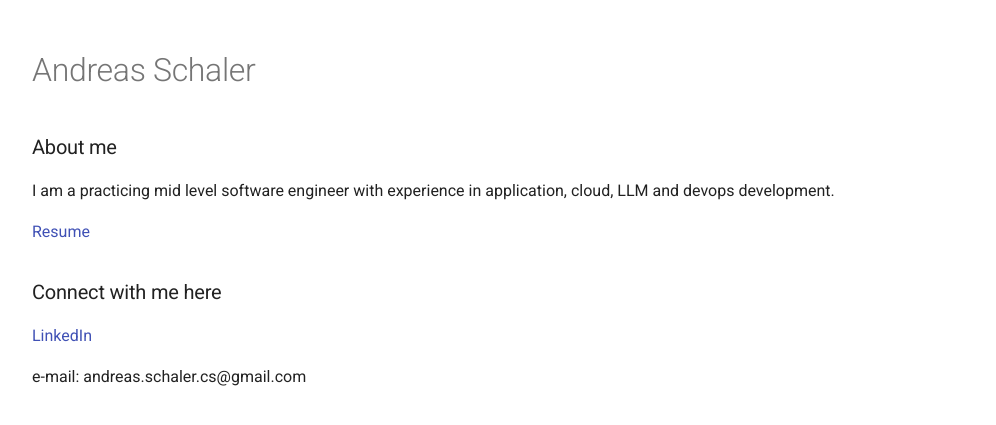
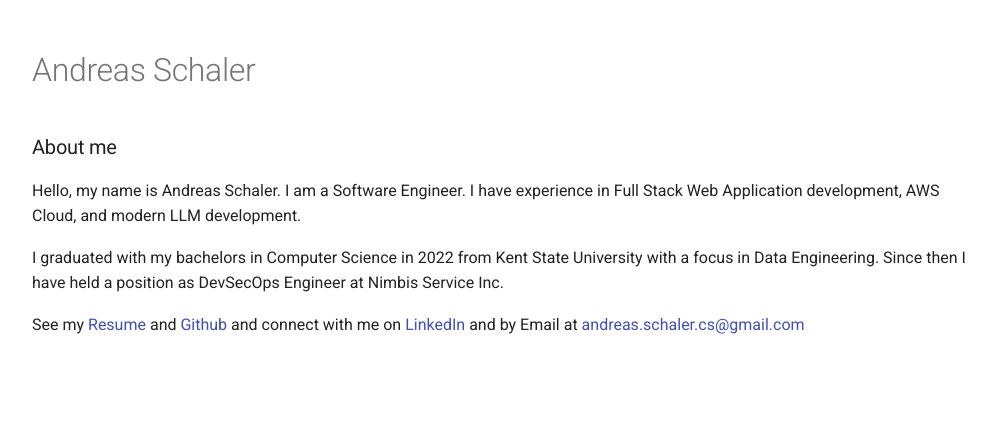
Before and after one commit to Andreas3333/andreas-schaler, an MkDocs documentation site: the page built from bio-portfolio/index.md, in a window 1280 px wide. Shown: the top 425 px of the page, without its empty margins (264-1260 px from the left). Built offline with MkDocs 1.6.1 and Material for MkDocs 9.7.7, drawn with Linux system fonts in a browser that asks for light colours.

```diff
--- a/bio-portfolio/index.md
+++ b/bio-portfolio/index.md
@@ -7,12 +7,12 @@ hide:
 
 ### About me
 
-I am a practicing mid level software engineer with experience in application, cloud, LLM and devops development.
+Hello, my name is Andreas Schaler. I am a Software Engineer. I have experience in Full Stack Web Application development,
+AWS Cloud, and modern LLM development.
 
-<a href="AndreasSchaler_Resume.pdf" >Resume</a>
+I graduated with my bachelors in Computer Science in 2022 from Kent State University with a focus in Data Engineering.
+Since then I have held a position as DevSecOps Engineer at Nimbis Service Inc.
 
-### Connect with me here
-
-<a href="https://www.linkedin.com/in/andreas-schaler-ab38b5201/">LinkedIn</a>
-
-e-mail: andreas.schaler.cs@gmail.com
+See my <a href="AndreasSchaler_Resume.pdf">Resume</a> and <a href="https://github.com/Andreas3333">Github </a> and connect with me on
+<a href="https://www.linkedin.com/in/andreas-schaler-ab38b5201/">LinkedIn</a> and by Email at
+<a>andreas.schaler.cs@gmail.com</a>
```
Also changed, not shown: CONTRIBUTING.md (added, +12 -0 lines), pyproject.toml (added, +14 -0 lines), 4 other files.
